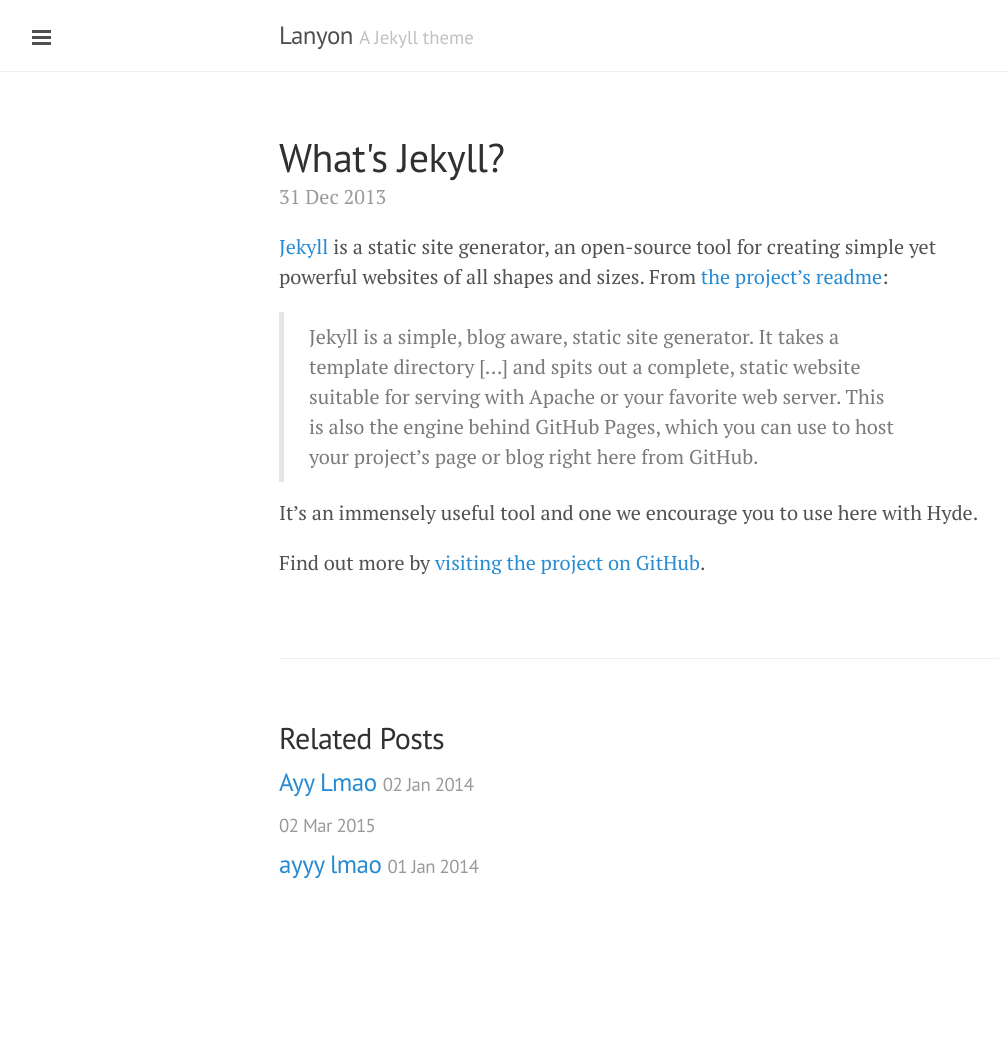
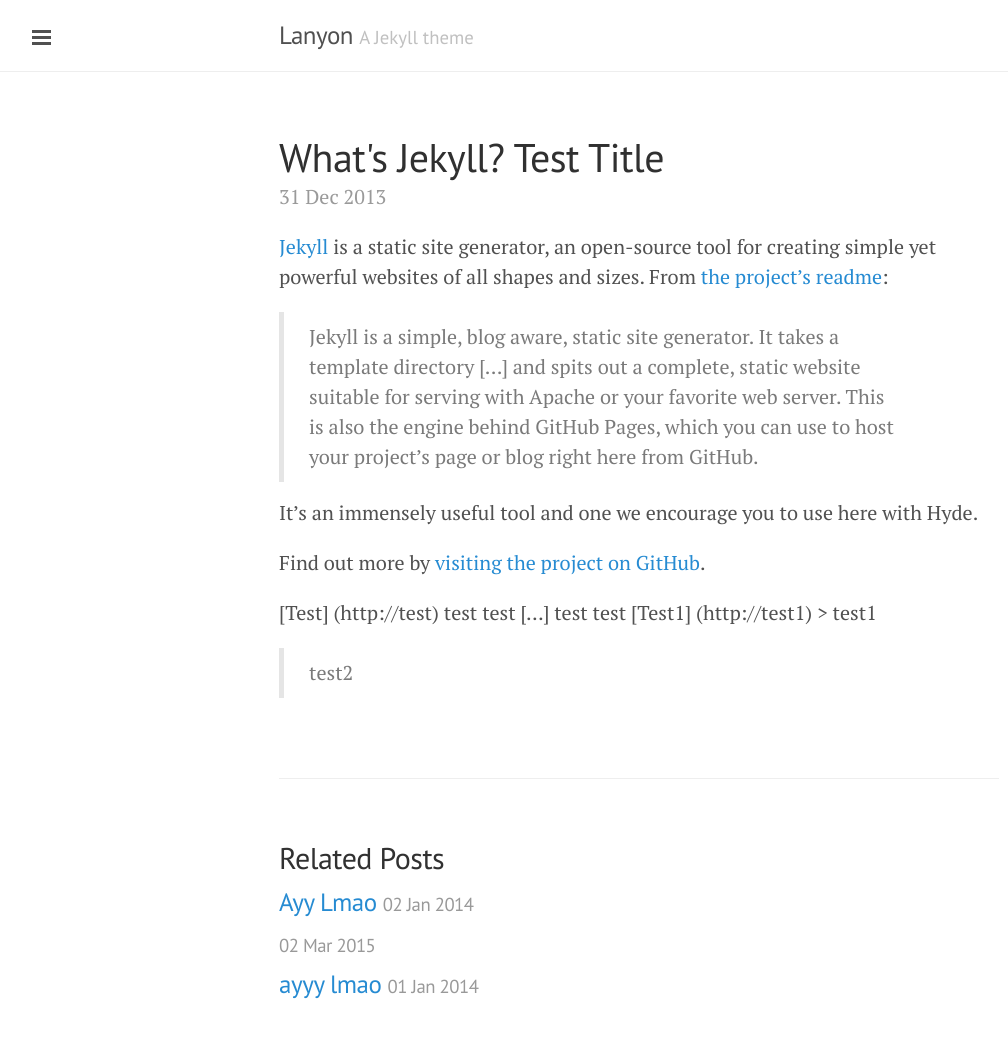
Before and after one commit to mmelchio/mmelchio.github.io, a Jekyll site: the page built from _posts/2013-12-31-whats-jekyll.md, in a window 1280 px wide. Shown: the whole page, without its empty margins (1-1009 px from the left). Built offline with Jekyll 4.4.1, drawn with Linux system fonts in a browser that asks for light colours; Markdown is read by kramdown in place of the engine named in the settings; before the commit the page ends 941 px from its top, so only the background shows below that.

Commit message:
title test

```diff
--- a/_posts/2013-12-31-whats-jekyll.md
+++ b/_posts/2013-12-31-whats-jekyll.md
@@ -1,6 +1,6 @@
 ---
 layout: post
-title: What's Jekyll?
+title: What's Jekyll? Test Title
 ---
 
 [Jekyll](http://jekyllrb.com) is a static site generator, an open-source tool for creating simple yet powerful websites of all shapes and sizes. From [the project's readme](https://github.com/mojombo/jekyll/blob/master/README.markdown):
@@ -10,3 +10,7 @@ title: What's Jekyll?
 It's an immensely useful tool and one we encourage you to use here with Hyde.
 
 Find out more by [visiting the project on GitHub](https://github.com/mojombo/jekyll).
+
+[Test] (http://test) test test [...] test test [Test1] (http://test1) > test1
+
+>test2
```
